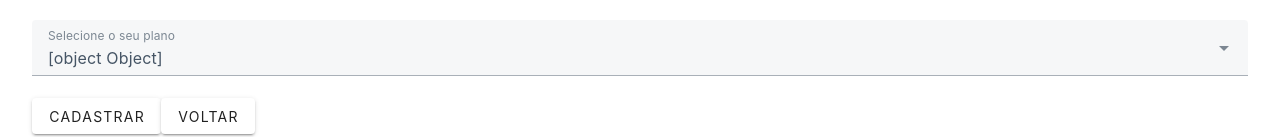
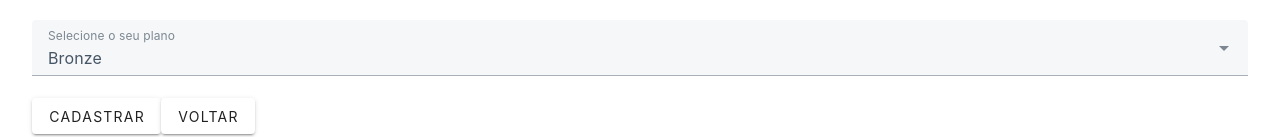
Before and after one commit to GabrielmValadao/Projeto_TrainSys, a Vue app in the folder project-trainsyst/: page /Cadastro/usuario in a window 1280 px wide. Shown: the part 372-509 px from the top of the page. Built offline with nearby package versions, Linux system fonts and the light colour scheme.

Commit message:
feat: ajuste o array de objeto do type_plan

```diff
--- a/project-trainsyst/src/views/UserRegistration/UserRegistration.vue
+++ b/project-trainsyst/src/views/UserRegistration/UserRegistration.vue
@@ -63,9 +63,9 @@ export default {
       password: "",
       verify_password: "",
       type_plan: [
-        { text: "Bronze", value: "bronze" },
-        { text: "Prata", value: "silver" },
-        { text: "Ouro", value: "gold" },
+        { title: "Bronze", value: "bronze" },
+        { title: "Prata", value: "silver" },
+        { title: "Ouro", value: "gold" },
       ],
       select_plan: "bronze",
 
@@ -113,8 +113,8 @@ export default {
         //cadastro do usuario
 
         axios
-          .post(`http://localhost:3000/users`, novoUsuario)
-          .then(() => {
+        .post(`http://localhost:3000/users`, novoUsuario)
+        .then(() => {
             alert("Usuário cadastrado com sucesso!");
             this.$router.push("/");
           })
```
